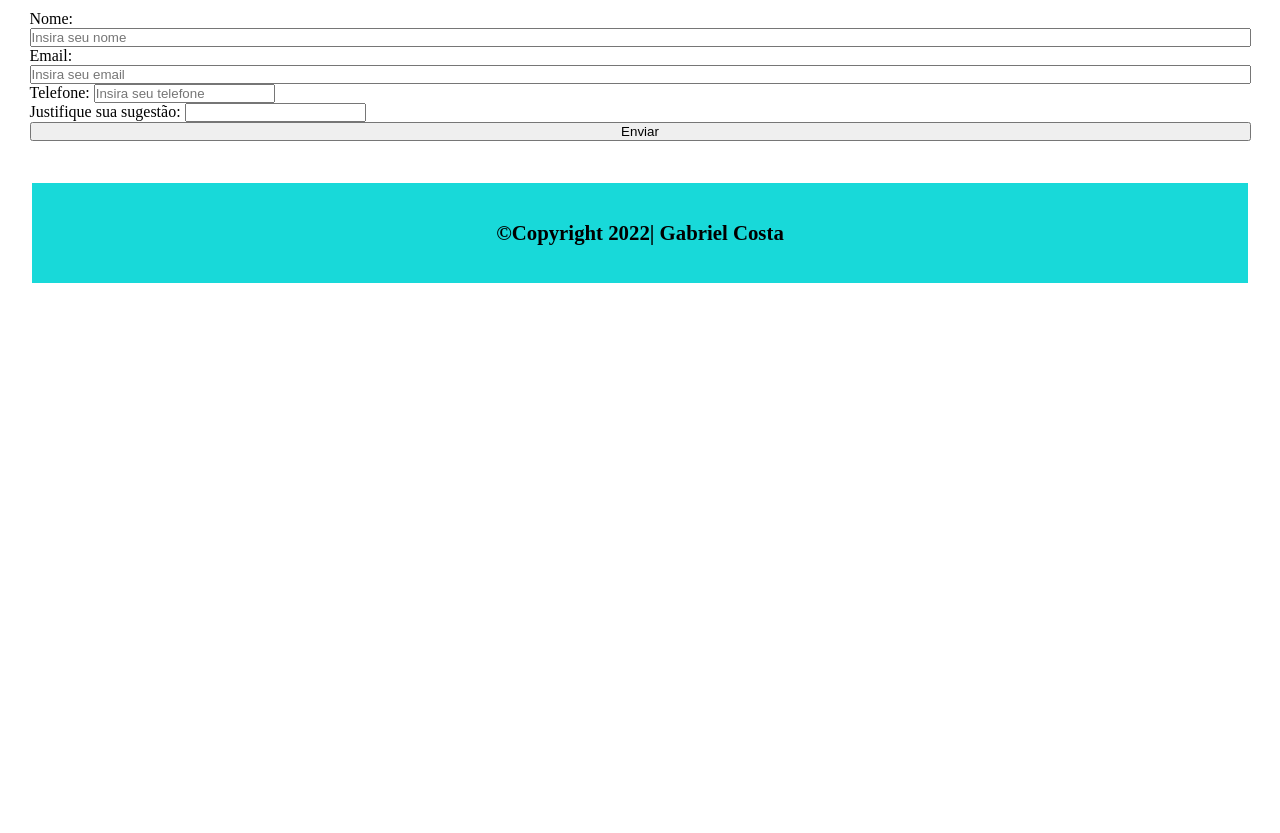
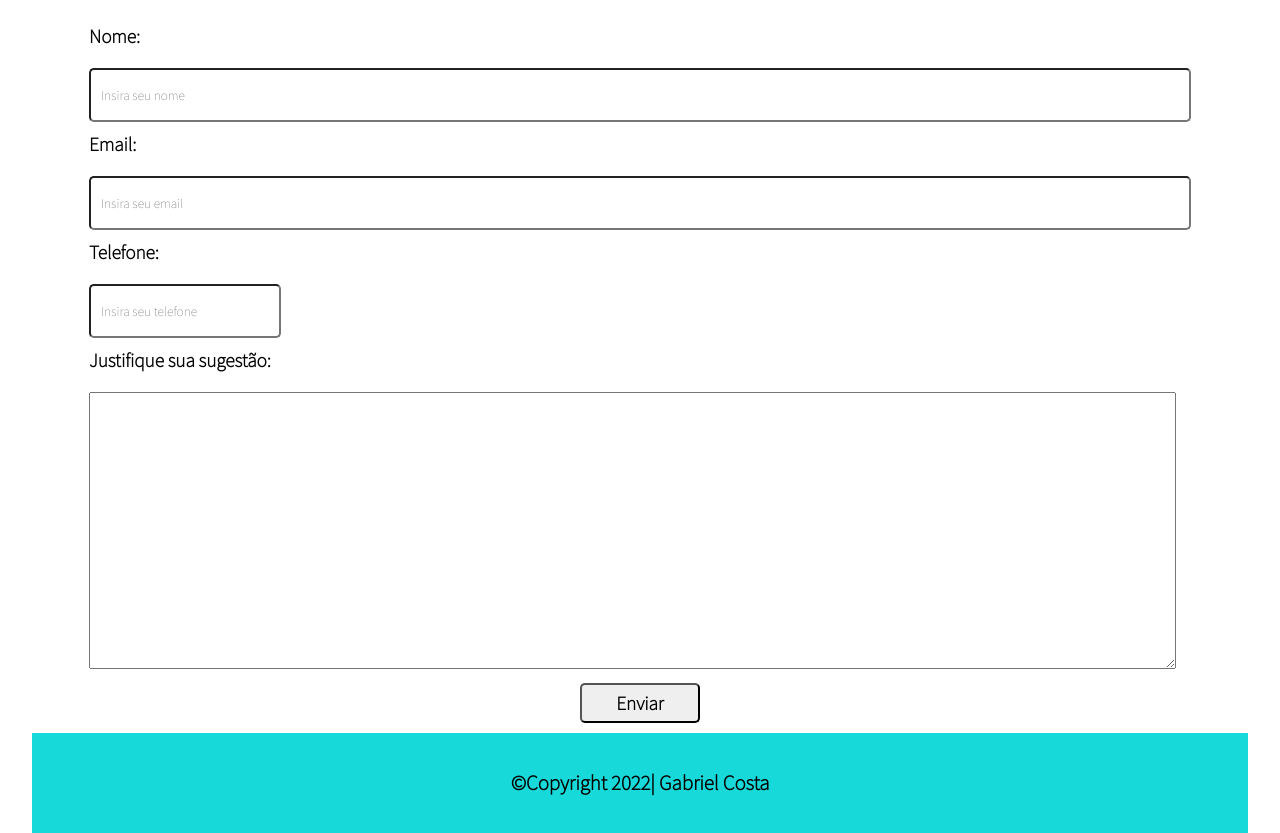
Before and after one commit to gcseixas/curso-programacao-web, a plain HTML site: page Aula 13/Home Work/Cidades do Mundo/Index3.html in a window 1280 px wide. Shown: the part 237-1070 px from the top of the page. Before the commit the page ends 800 px from the top, so only its background shows below. Drawn offline with Linux system fonts and the light colour scheme.

Commit message:
Finaly-city-of-word

```diff
--- a/Aula 13/Home Work/Cidades do Mundo/Css/style.css
+++ b/Aula 13/Home Work/Cidades do Mundo/Css/style.css
@@ -1,7 +1,10 @@
+@import url("https://fonts.googleapis.com/css2?family=Source+Sans+Pro:wght@200&display=swap");
+
 * {
   padding: 0;
   margin: 0;
   box-sizing: 0;
+  font-family: 'Source Sans Pro', sans-serif;
 }
 
 a {
@@ -194,9 +197,48 @@ div.container3 {
   padding: 20px;
 }
 
-.forms{
-display: flex;
-flex-direction: column;
+.forms {
+  display: flex;
+  flex-direction: column;
+  justify-content: center;
+  align-items: center;
+  padding: 10px;
+}
 
+footer.footer1 {
+  display: flex;
+  justify-content: center;
+  margin-top: 680px;
+  align-items: center;
+  height: 100px;
+  background-color: rgb(24, 217, 217);
+}
 
+.botao2 {
+  margin-top: 10px;
+  width: 120px;
+  height: 40px;
+  font-size: 120%;
+  font-weight: bold;
+  border-radius: 5px;
+  display: flex;
+  justify-content: center;
+  align-items: center;
 }
+
+input {
+  height: 30px;
+  padding: 10px;
+  border-radius: 5px;
+  margin-bottom: 10px;
+}
+
+label {
+  font-size: 120%;
+  font-weight: bold;
+  border-radius: 5px;
+}
+
+textarea {
+  padding: 10px;
+}
--- a/Aula 13/Home Work/Cidades do Mundo/Index3.html
+++ b/Aula 13/Home Work/Cidades do Mundo/Index3.html
@@ -62,42 +62,42 @@
                         <div>
 
                             <label class="teste" for="Name">Nome:</label>
-
-                            <input class="input1" type="text" placeholder="Insira seu nome" name="Name" id="Name" size="150" >
-                        </div>
+                            <br><br>
+                            <input class="input1" rows="15" type="text" placeholder="Insira seu nome" name="Name"
+                                id="Name" size="150">
 
                             <div>
 
                                 <label for="Password">Email:</label>
-
-                            <input class="input2" type="email" placeholder="Insira seu email" name="email" id="email" size="150">
+                                <br><br>
+                                <input class="input2" type="email" placeholder="Insira seu email" name="email"
+                                    id="email" size="150">
                             </div>
 
                             <div>
 
                                 <label for="Password">Telefone:</label>
-
-                            <input class="input2" type="number" placeholder="Insira seu telefone" name="telefone" id="telefone" size="150">
+                                <br><br>
+                                <input class="input2" type="number" placeholder="Insira seu telefone" name="telefone"
+                                    id="telefone" size="150">
                             </div>
 
                             <div>
 
                                 <label for="Password">Justifique sua sugestão:</label>
-
-                           <input type="text" >
+                                <br><br>
+                                <textarea name="sug" id="sug" cols="150" rows="15"></textarea>
                             </div>
 
                     </form>
 
-                    <button>Enviar</button>
+                </div>
 
+                <div>
 
-
-
+                    <button class="botao2">Enviar</button>
 
                 </div>
-
-
 
 
 
@@ -107,7 +107,7 @@
 
     </main>
 
-    <footer>
+    <footer class="footer1">
 
         <div>
 
```
Lines whose indentation alone changed are shown as unchanged.
